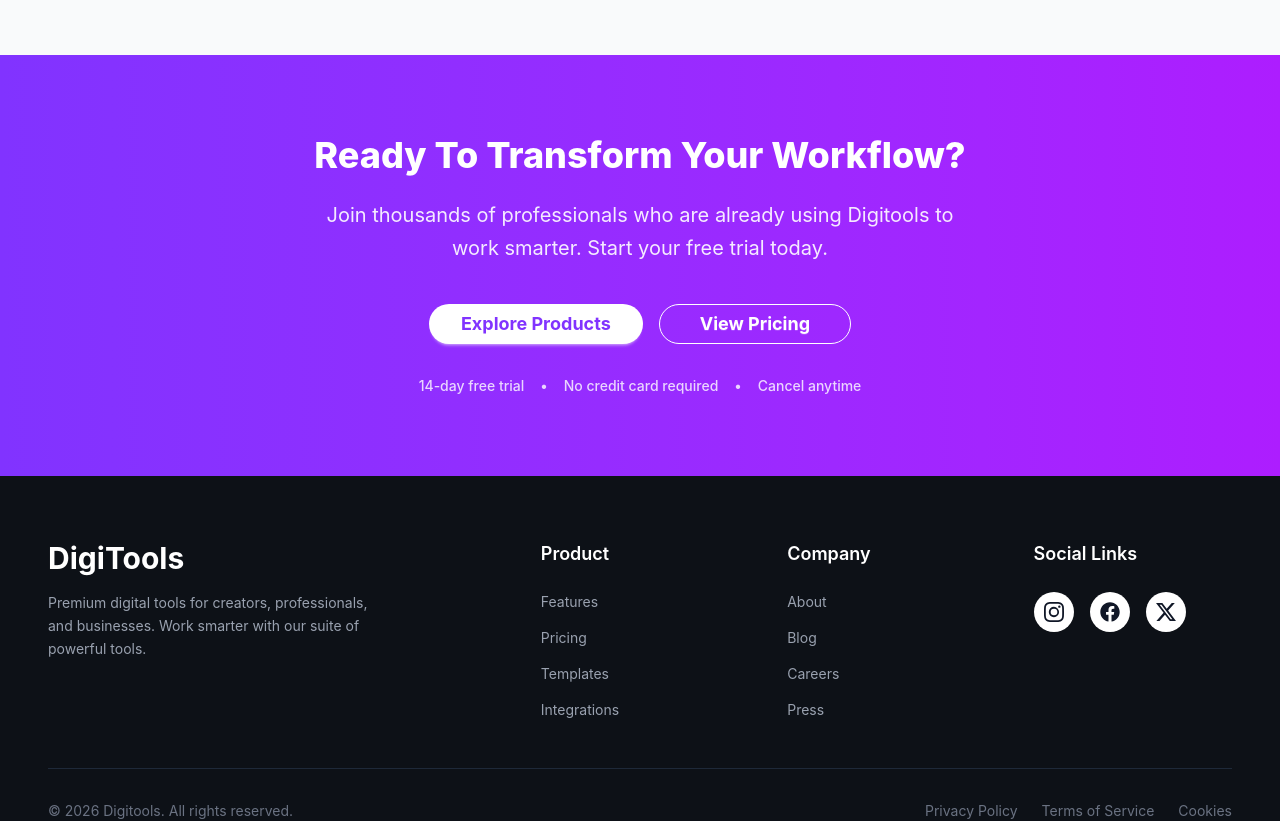
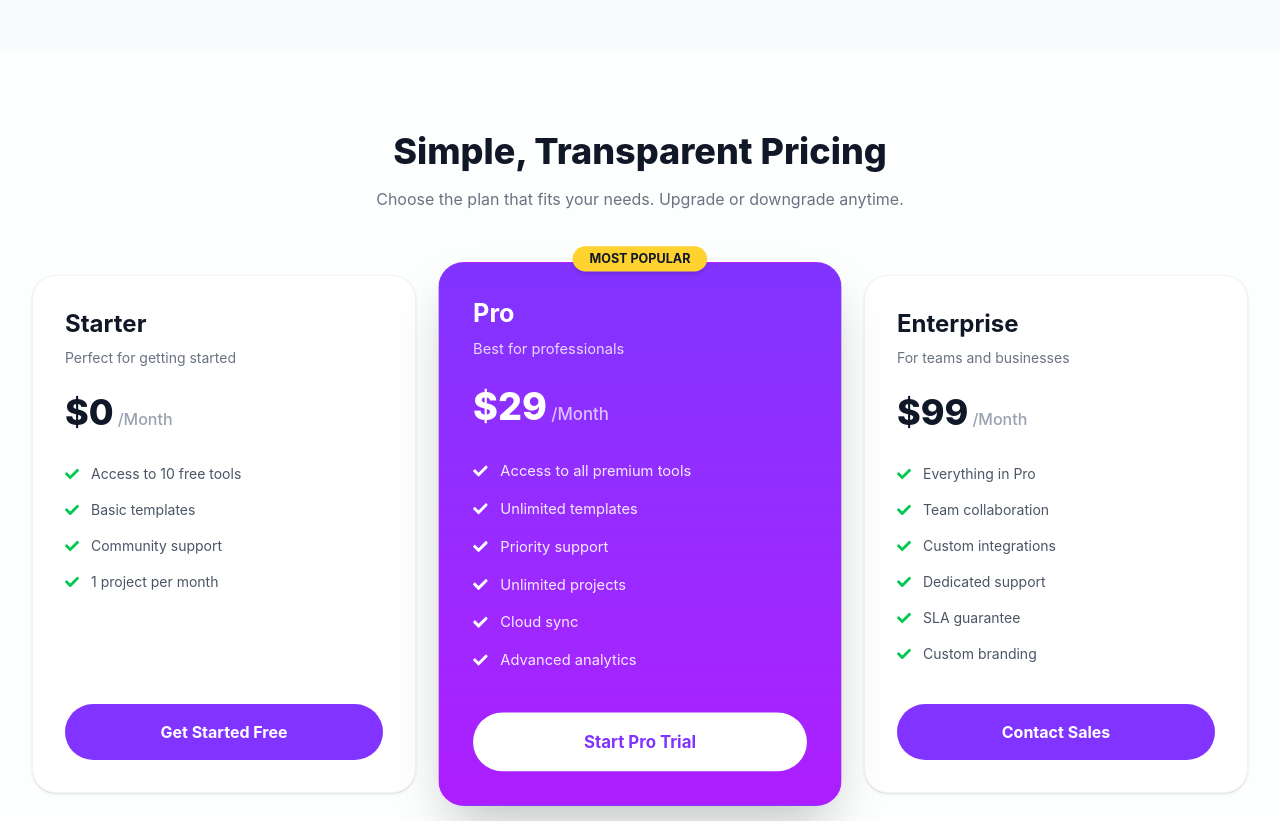
Before and after one commit to Muhammad-Piyas/assignment-13-6, a React (Vite) app: page / in a window 1280 px wide. Shown: the part 1460-2281 px from the top of the page. Built offline with nearby package versions, Linux system fonts and the light colour scheme.

Commit message:
Simple Transparent Add

```diff
--- a/src/App.jsx
+++ b/src/App.jsx
@@ -4,6 +4,7 @@ import Footer from "./components/footer/Footer";
 import Ready from "./components/footer/Ready";
 import Navbar from "./components/navbar/Navbar";
 import Get from "./components/two-section/Get";
+import Simple from "./components/two-section/Simple";
 function App() {
   return (
     <>
@@ -11,6 +12,7 @@ function App() {
       <Banner></Banner>
       <Counter></Counter>
       <Get></Get>
+      <Simple></Simple>
       <Ready></Ready>
       <Footer></Footer>
     </>
--- a/src/components/footer/Ready.jsx
+++ b/src/components/footer/Ready.jsx
@@ -6,7 +6,7 @@ const Ready = () => {
           Ready To Transform Your Workflow?
         </h2>
 
-        <p className="text-white/90 text-lg md:text-xl max-w-2xl mx-auto mb-10 leading-relaxed">
+        <p className="text-white/90 text-base md:text-lg max-w-2xl mx-auto mb-10 leading-relaxed">
           Join thousands of professionals who are already using Digitools to
           work smarter. Start your free trial today.
         </p>
--- a/src/components/two-section/Get.jsx
+++ b/src/components/two-section/Get.jsx
@@ -33,7 +33,7 @@ const Get = () => {
           <h2 className="text-3xl md:text-4xl font-extrabold text-[#101727] mb-4">
             Get Started In 3 Steps
           </h2>
-          <p className="text-gray-500 text-lg">
+          <p className="text-gray-500 text-base">
             Start using premium digital tools in minutes, not hours.
           </p>
         </div>
--- /dev/null
+++ b/src/components/two-section/Simple.jsx
@@ -0,0 +1,138 @@
+import { FaCheck } from "react-icons/fa";
+
+const Simple = () => {
+  const plans = [
+    {
+      name: "Starter",
+      price: "0",
+      description: "Perfect for getting started",
+      features: [
+        "Access to 10 free tools",
+        "Basic templates",
+        "Community support",
+        "1 project per month",
+      ],
+      buttonText: "Get Started Free",
+      isPopular: false,
+    },
+    {
+      name: "Pro",
+      price: "29",
+      description: "Best for professionals",
+      features: [
+        "Access to all premium tools",
+        "Unlimited templates",
+        "Priority support",
+        "Unlimited projects",
+        "Cloud sync",
+        "Advanced analytics",
+      ],
+      buttonText: "Start Pro Trial",
+      isPopular: true,
+    },
+    {
+      name: "Enterprise",
+      price: "99",
+      description: "For teams and businesses",
+      features: [
+        "Everything in Pro",
+        "Team collaboration",
+        "Custom integrations",
+        "Dedicated support",
+        "SLA guarantee",
+        "Custom branding",
+      ],
+      buttonText: "Contact Sales",
+      isPopular: false,
+    },
+  ];
+
+  return (
+    <section className="py-20 bg-gray-50/30">
+      <div className="container mx-auto px-4 lg:px-8">
+        <div className="text-center mb-16">
+          <h2 className="text-3xl md:text-4xl font-extrabold text-[#101727] mb-4">
+            Simple, Transparent Pricing
+          </h2>
+          <p className="text-gray-500 text-base">
+            Choose the plan that fits your needs. Upgrade or downgrade anytime.
+          </p>
+        </div>
+
+        {/* Pricing Cards Grid */}
+        <div className="grid grid-cols-1 md:grid-cols-3 gap-8 items-stretch">
+          {plans.map((plan, index) => (
+            <div
+              key={index}
+              className={`relative p-8 rounded-3xl border flex flex-col justify-between transition-all duration-300 ${
+                plan.isPopular
+                  ? "bg-gradient-to-b from-[#8133FF] to-[#AD1DFF] text-white shadow-2xl lg:scale-105 z-10 border-transparent"
+                  : "bg-white text-[#101727] border-gray-100 shadow-sm hover:shadow-md"
+              }`}
+            >
+              <div>
+                {/* Most Popular Badge */}
+                {plan.isPopular && (
+                  <div className="absolute -top-4 left-1/2 -translate-x-1/2 bg-amber-300 text-[#101727] text-xs font-bold px-4 py-1 rounded-full shadow-md uppercase">
+                    Most Popular
+                  </div>
+                )}
+
+                <div className="mb-8">
+                  <h3 className="text-2xl font-bold mb-2">{plan.name}</h3>
+                  <p
+                    className={`${plan.isPopular ? "text-white/80" : "text-gray-500"} text-sm mb-6`}
+                  >
+                    {plan.description}
+                  </p>
+                  <div className="flex items-baseline gap-1">
+                    <span className="text-4xl font-extrabold">
+                      ${plan.price}
+                    </span>
+                    <span
+                      className={`${plan.isPopular ? "text-white/70" : "text-gray-400"} font-medium`}
+                    >
+                      /Month
+                    </span>
+                  </div>
+                </div>
+
+                {/* Features List */}
+                <ul className="space-y-4 mb-10">
+                  {plan.features.map((feature, idx) => (
+                    <li key={idx} className="flex items-center gap-3 text-sm">
+                      <FaCheck
+                        className={
+                          plan.isPopular ? "text-white" : "text-green-500"
+                        }
+                      />
+                      <span
+                        className={
+                          plan.isPopular ? "text-white/90" : "text-gray-600"
+                        }
+                      >
+                        {feature}
+                      </span>
+                    </li>
+                  ))}
+                </ul>
+              </div>
+
+              <button
+                className={`w-full py-4 rounded-full font-bold transition-all mt-auto ${
+                  plan.isPopular
+                    ? "bg-white text-[#8133FF] hover:bg-gray-100"
+                    : "bg-[#8133FF] text-white hover:opacity-90"
+                }`}
+              >
+                {plan.buttonText}
+              </button>
+            </div>
+          ))}
+        </div>
+      </div>
+    </section>
+  );
+};
+
+export default Simple;
```
